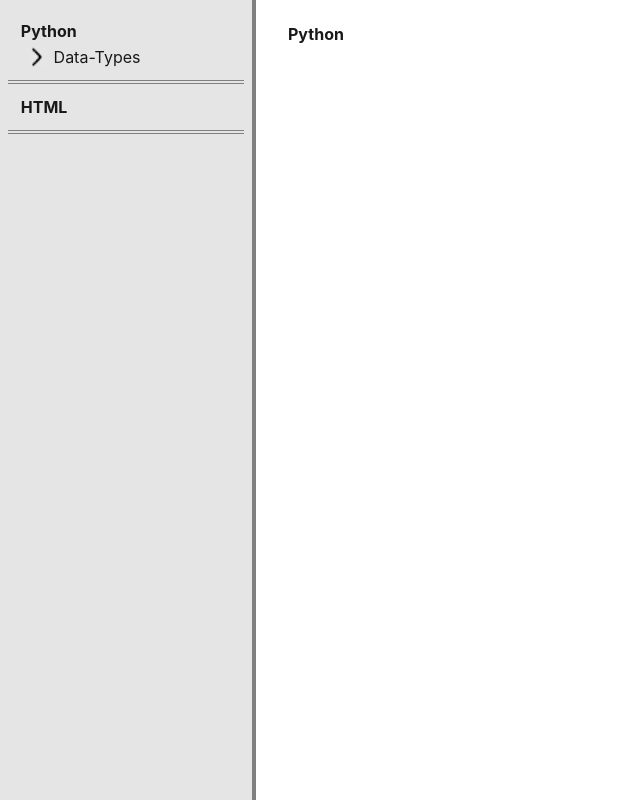
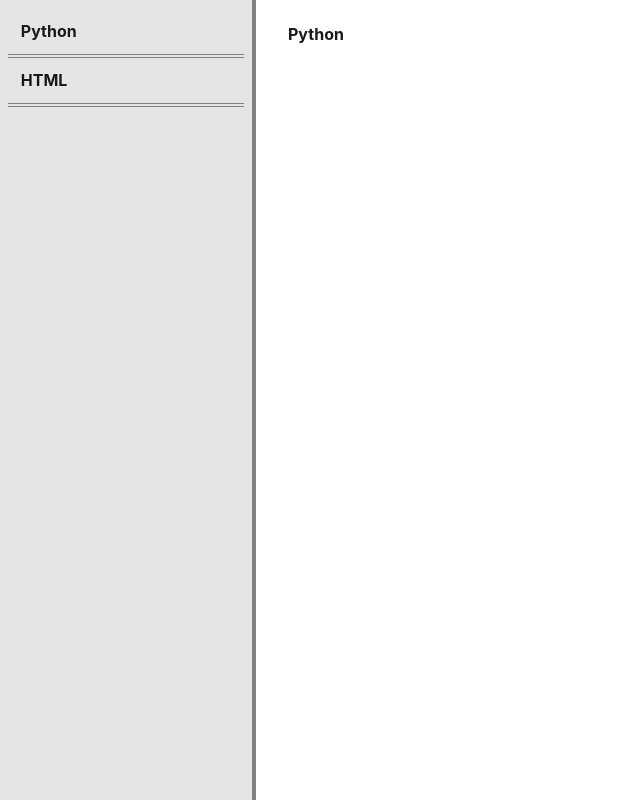
Before and after one commit to Da-Colon/reference-guide, a React (Create React App) app: page /python in a window 1280 px wide. Shown: the whole page, without its empty margins (0-640 px from the left). Built offline with nearby package versions, Linux system fonts and the light colour scheme.

Commit message:
shows nav list when on python page

```diff
--- a/src/components/navigation/pythonNav.js
+++ b/src/components/navigation/pythonNav.js
@@ -1,9 +1,12 @@
-import React, { useState } from "react";
+import React, { useState, useEffect } from "react";
 import { HashLink } from "react-router-hash-link";
 import fileArrowRight from "../../assets/images/curved-arrow-right-scaled.png";
 import fileArrowDown from "../../assets/images/curved-arrow-down-scaled.png";
+import { useLocation } from "react-router-dom";
 
-const PythonNav = (props) => {
+const PythonNav = () => {
+  const location = useLocation()
+  const [showNav, setShowNav] = useState(false)
   const [dataTypeExpanded, setDataTypeExpanded] = useState(false);
   const [stringsExpanded, setStringsExpanded] = useState(false);
   const [numbersExpanded, setNumbersExpanded] = useState(false);
@@ -11,11 +14,19 @@ const PythonNav = (props) => {
   const [booleansExpanded, setBooleansExpanded] = useState(false);
   const [dictionariesExpanded, setDictionariesExpanded] = useState(false);
 
+  useEffect(() => {
+    updateNav();
+  })
+
+  const updateNav = () => {
+    setShowNav(location.pathname === "/python" ? true : false)
+  }
   return (
     <div className="nav-item">
       <HashLink to="/python" onClick={() => window.scrollTo(0, 0)}>
         <h4>Python</h4>
       </HashLink>
+      {showNav && (
         <ul>
           <div className="link-list">
             <img
@@ -309,6 +320,7 @@ const PythonNav = (props) => {
             </>
           )}
         </ul>
+      )}
     </div>
   );
 };
```
Lines whose indentation alone changed are shown as unchanged.
